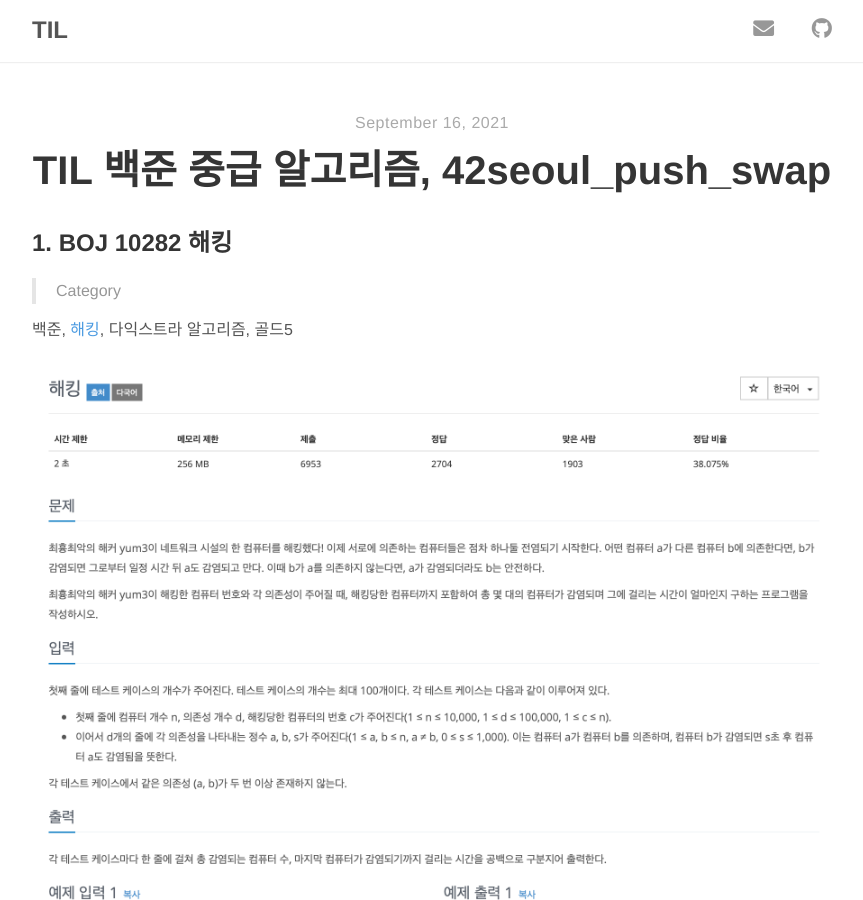
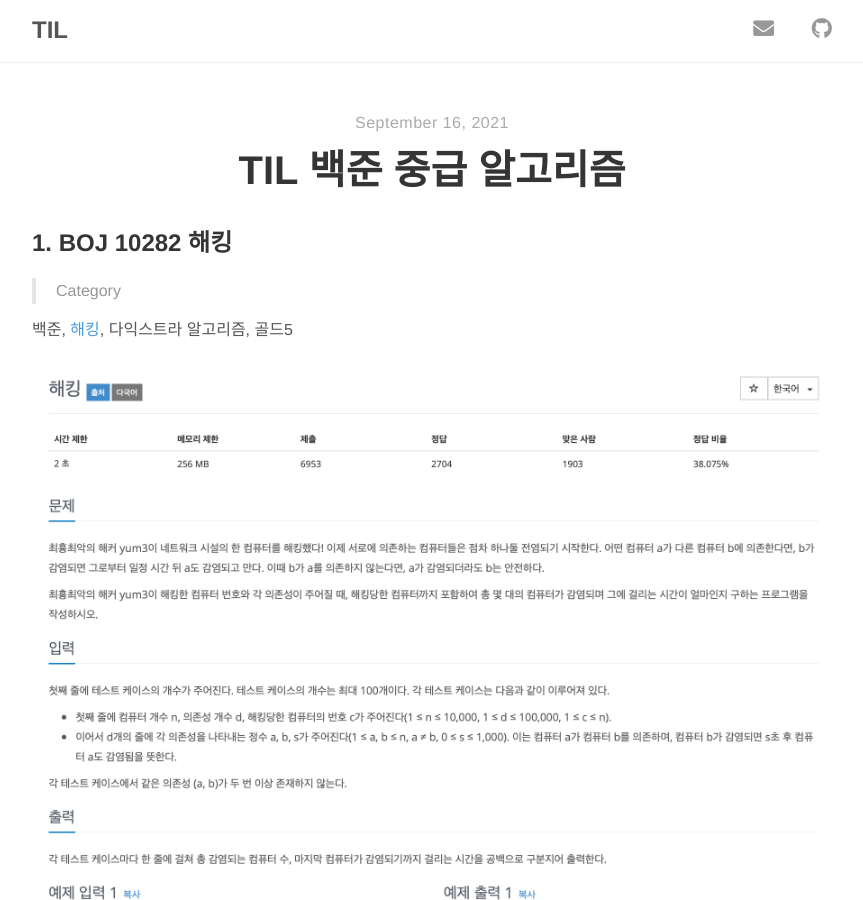
Before and after one commit to hyunwlee-dev/TIL, a Jekyll site: the page built from _posts/2021-09-16-algorithm.md, in a window 1280 px wide and 900 px high. Shown: the whole window, without its empty margins (208-1071 px from the left). Built offline with Jekyll 4.4.1, drawn with Linux system fonts in a browser that asks for light colours; nearby versions of some CDN libraries.

Commit message:
modified:   2021-09-16-algorithm.md

```diff
--- a/_posts/2021-09-16-algorithm.md
+++ b/_posts/2021-09-16-algorithm.md
@@ -1,6 +1,6 @@
 ---
 layout: post
-title: "TIL 백준 중급 알고리즘, 42seoul_push_swap"
+title: "TIL 백준 중급 알고리즘"
 author: "hyunwlee"
 ---
 
```
